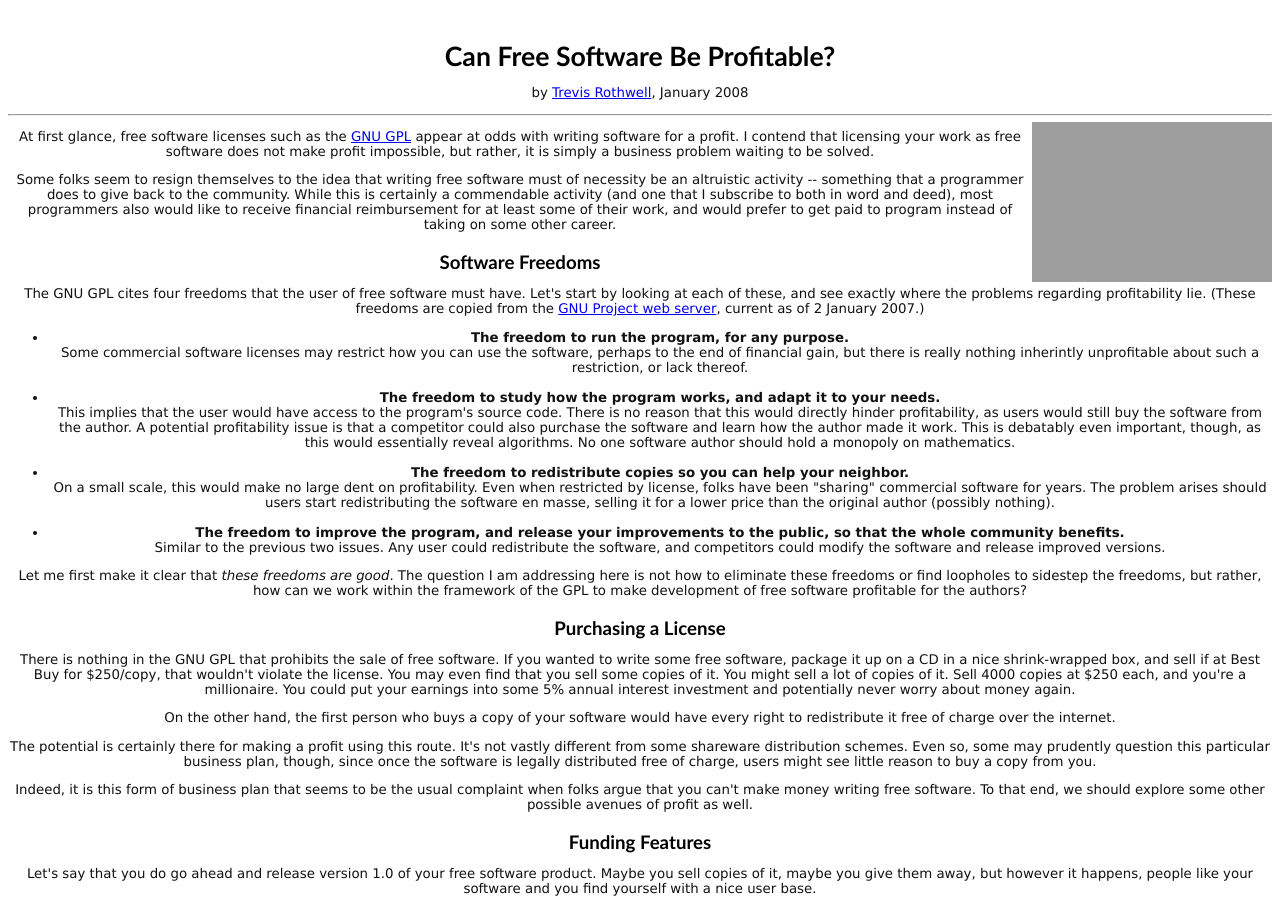
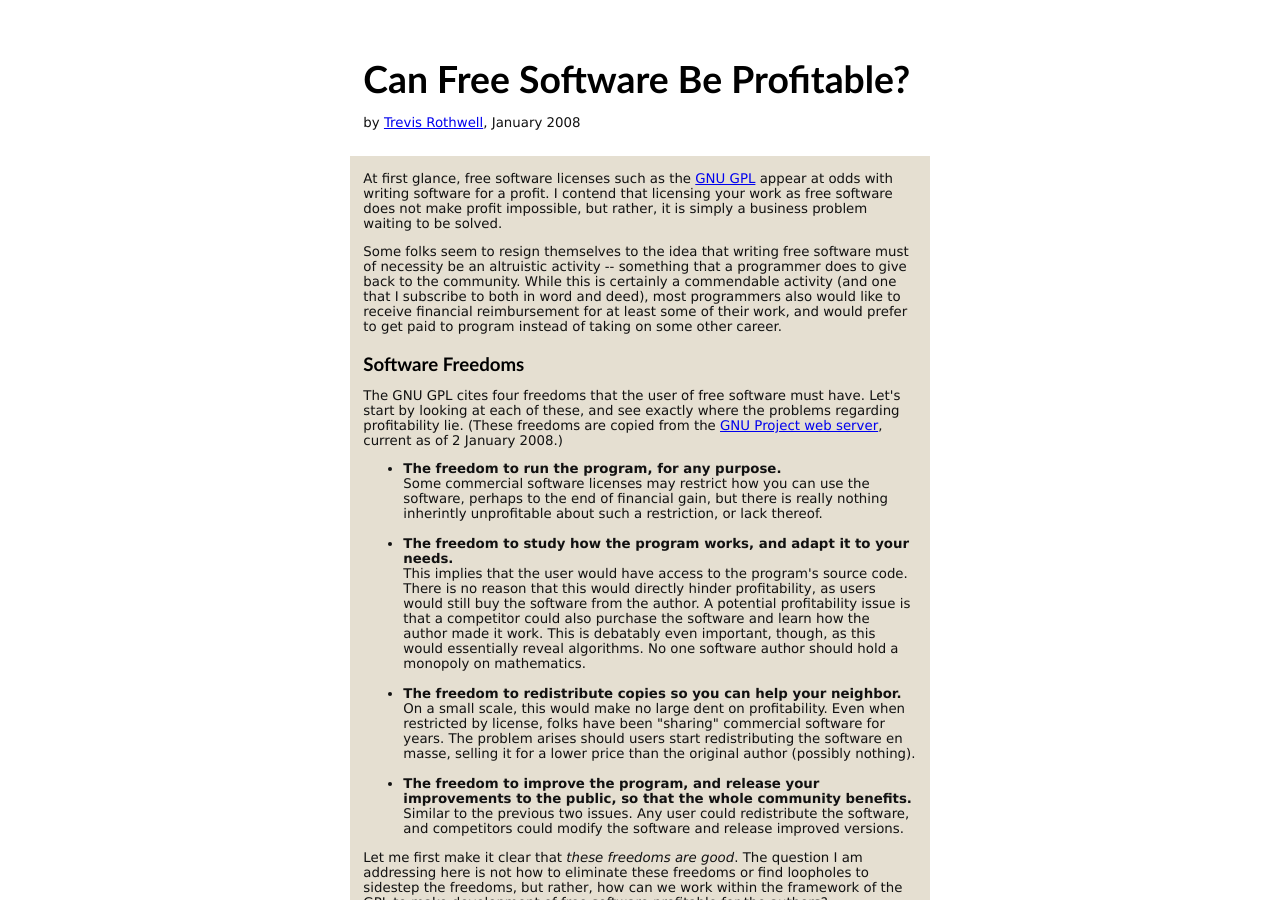
Before and after one commit to tjr/tjr.github.com, a Jekyll site: the page writing/can-free-software-be-profitable.html, which Jekyll copies as it is, in a window 1280 px wide and 900 px high. Built offline with Jekyll 4.4.1, drawn with Linux system fonts in a browser that asks for light colours; some web fonts are replaced; some of the changed text lies outside the part shown; grey boxes are pictures that could not be loaded.

Commit message:
revised essay

```diff
--- a/index.html
+++ b/index.html
@@ -43,6 +43,7 @@ a degree in computer science from <a href="http://www.cornellcollege.edu/">Corne
 <h3>Essays</h3>
 <ul>
 <li><a href="/writing/being-at-the-bottom-of-things">Being at the Bottom of Things</a></li>
+<li><a href="/writing/can-free-software-be-profitable">Can Free Software Be Profitable?</a></li>
 </ul>
 
 <h3>Photography</h3>
@@ -58,8 +59,8 @@ a degree in computer science from <a href="http://www.cornellcollege.edu/">Corne
 
 <div class="peachpuff">
 <p>
-<b>Consulting</b>: Need some iOS development, Python scripting, or technical writing done? I might be
-available to work on your project! Feel free to <a href="mailto:tjr@acm.org">send me an email</a>
+<b>Consulting</b> Need some iOS development, Python scripting, or technical writing done? I might be
+available to help with your project! Feel free to <a href="mailto:tjr@acm.org">send me an email</a>
 to discuss.
 </p>
 </div>
--- a/writing/can-free-software-be-profitable.html
+++ b/writing/can-free-software-be-profitable.html
@@ -1,19 +1,19 @@
-<!DOCTYPE html>
-<html lang="en-us" xmlns="http://www.w3.org/1999/xhtml">
+<html>
 <head>
-  <meta charset="utf-8"/>
-  <title>Can Free Software Be Profitable?</title>
-  <link rel="stylesheet" href="/site.css" media="all" title="Default" charset="utf-8"/>
+    <title>Can Free Software Be Profitable?</title>
+    <link rel="stylesheet" href="/site.css" media="all" title="Default" charset="utf-8">
 </head>
+
 <body>
-    <h2>Can Free Software Be Profitable?</h2>
+<div id="content">
+
+<div class="white">
+<h1>Can Free Software Be Profitable?</h1>
 <p>by <a href="/">Trevis Rothwell</a>, January 2008</p>
+</div>
 
-<hr>
-
-<a href="http://www.flickr.com/photos/trothwell/5112961944/" title="IMG_3393.JPG by trothwell, on Flickr"><img src="http://farm2.static.flickr.com/1056/5112961944_67925f3f93_m.jpg" width="240" height="160" alt="IMG_3393.JPG" class="photo" align="right"/></a>
-
-    <p>
+<div class="SeaShell">
+<p>
 At first glance, free software licenses such as the
 <a href="http://www.gnu.org/copyleft/gpl.html">GNU GPL</a> appear at odds with writing
 software for a profit.  I contend that licensing your work as free software does not
@@ -34,7 +34,7 @@ The GNU GPL cites four freedoms that the user of free software must have.  Let's
 by looking at each of these, and see exactly where the problems regarding profitability
 lie.  (These freedoms are copied from the
 <a href="http://www.gnu.org/">GNU Project web server</a>, current as of 2 January
-2007.)
+2008.)
 
 <ul>
 
@@ -218,10 +218,22 @@ Running a free software business is going upstream against the prevailing wisdom
 <p>
 A profitable free software business is certainly possible, but it's up to you to decide
 if it's the kind of business you want to be in or not.
+</div>
 
+<div class="peachpuff">
+<p>
+<b>See Also</b>: <a href="http://www.gnu.org/philosophy/selling.html">Selling Free Software</a> at
+<a href="http://www.gnu.org/">gnu.org</a>.
+</p>
+</div>
 
-<br clear=right>
-<hr>
-<i><a href="/">tjr@acm.org</a></i>
+<div class="powderblue">
+<p>
+<b>Contact</b>: <a href="mailto:tjr@acm.org">tjr@acm.org</a> :
+<a href="http://pgp.mit.edu:11371/pks/lookup?op=get&search=0x03B7725C092D4D37">public key</a>
+</p>
+</div>
+
+</div>
 </body>
 </html>
```
